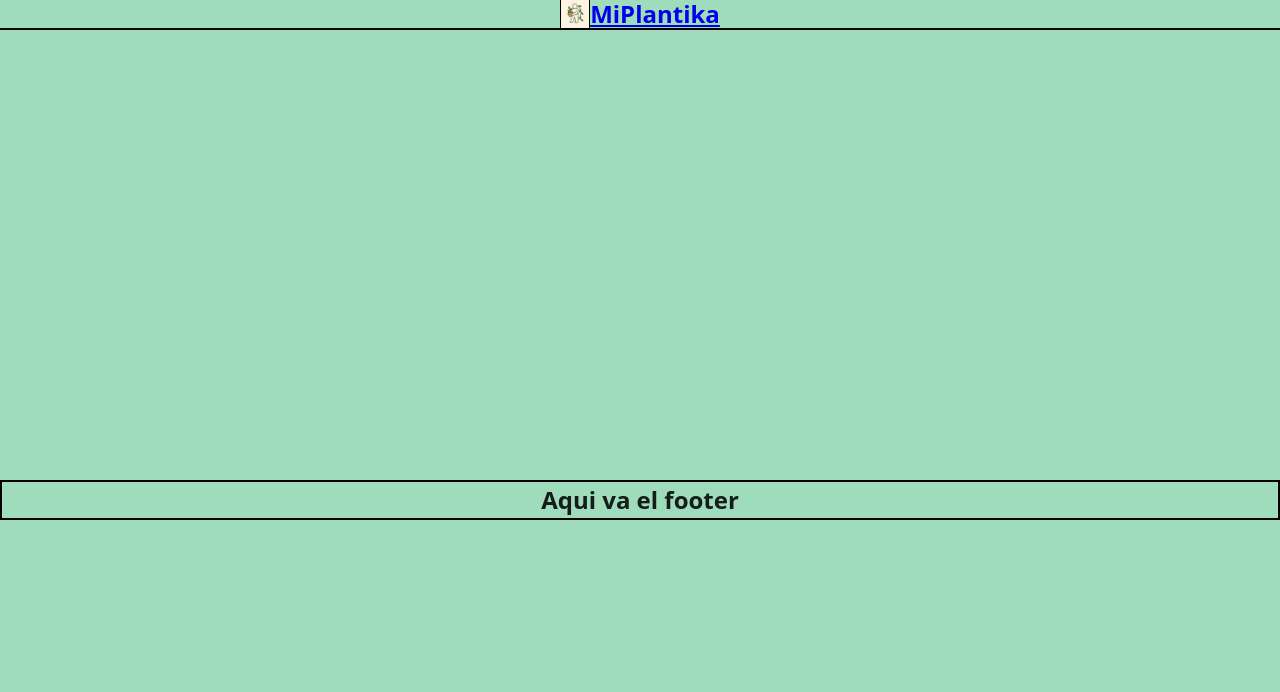
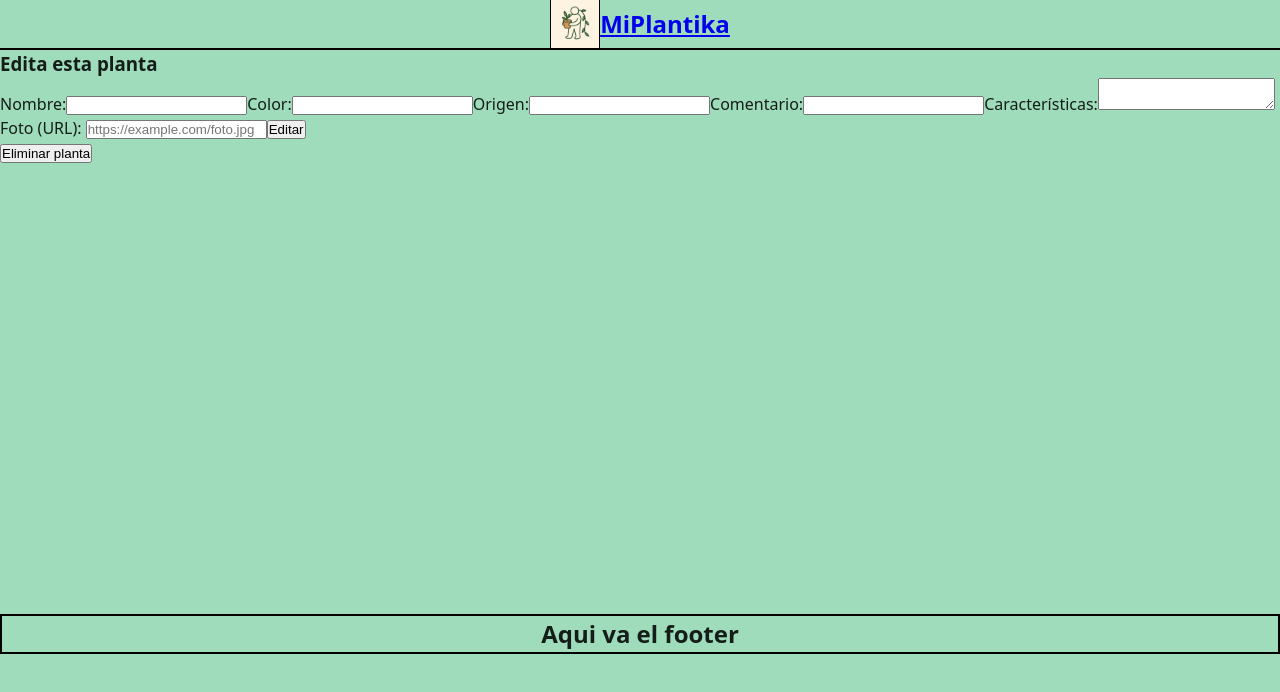
Before and after one commit to Albaperez26/MiPlantika-client, a React (Vite) app: page /plants/1/edit in a window 1280 px wide. Shown: the top 692 px of the page. Built offline with nearby package versions, Linux system fonts and the light colour scheme; no server answers.

Commit message:
CRUD HECHO POR FIN

```diff
--- a/components/NavBar.css
+++ b/components/NavBar.css
@@ -2,12 +2,12 @@
     display: flex;
     justify-content: center;
     align-items: center;
-    max-height: 30px;
+    max-height: 50px;
     border-bottom: 2px solid black;
 }
 
 .img-logo{
-    max-width: 30px;
+    max-width: 50px;
     border: 1px solid black;
 
 }
--- a/pages/CreatePlants.jsx
+++ b/pages/CreatePlants.jsx
@@ -1,40 +1,47 @@
 import { useState } from "react";
-import { useNavigate } from "react-router-dom";
+import { useNavigate, useParams } from "react-router-dom";
 import axios from "axios";
 
 function CreatePlants() {
   const navigate = useNavigate();
+  const { speciesId } = useParams();
 
   const [nombre, setNombre] = useState("");
   const [color, setColor] = useState("");
   const [origen, setOrigen] = useState("");
   const [caracteristicas, setCaracteristicas] = useState("");
+  const [imagen, setImagen] = useState("");
+  const [comentarios, setComentarios] = useState("");
 
-  const handleSubmit = (e) => {
+  const handleSubmit = async (e) => {
     e.preventDefault();
 
     const newPlant = {
       nombre,
-      color,
-      origen,
-      caracteristicas,
+      colorDeMiPlanta: color,
+      localizacion: origen,
+      características: caracteristicas,
+      comentarios: "",
+      imagen,
+      speciesId,
     };
 
-    axios
-      .post(`${import.meta.env.VITE_SERVER_URL}/plants`, newPlant)
-      .then(() => navigate("/plants"))
-      .catch((error) => console.log(error));
+    try {
+      await axios.post(`${import.meta.env.VITE_SERVER_URL}/plants`, newPlant);
+      navigate(`/species/${speciesId}`);
+    } catch (error) {
+      console.error("Error al crear planta:", error);
+    }
   };
 
   return (
     <div className="CreatePlant">
-      <h3>Añadir nueva planta</h3>
+      <h3>Añade una nueva planta</h3>
 
       <form onSubmit={handleSubmit}>
         <label>Nombre:</label>
         <input
           type="text"
-          name="nombre"
           value={nombre}
           onChange={(e) => setNombre(e.target.value)}
           required
@@ -43,7 +50,6 @@ function CreatePlants() {
         <label>Color:</label>
         <input
           type="text"
-          name="color"
           value={color}
           onChange={(e) => setColor(e.target.value)}
           required
@@ -56,13 +62,39 @@ function CreatePlants() {
           onChange={(e) => setOrigen(e.target.value)}
         />
 
+        <label>Comentario:</label>
+        <input
+          type="text"
+          value={comentarios}
+          onChange={(e) => setComentarios(e.target.value)}
+        />
+
         <label>Características:</label>
         <textarea
           value={caracteristicas}
           onChange={(e) => setCaracteristicas(e.target.value)}
         />
 
-        <button type="submit">Guardar</button>
+        <label>Foto (URL): </label>
+        <input
+          type="url"
+          name="imagen"
+          placeholder="https://example.com/foto.jpg"
+          value={imagen}
+          onChange={(e) => setImagen(e.target.value)}
+          required
+        />
+        {imagen && (
+          <div style={{ marginTop: "10px" }}>
+            <img
+              src={imagen}
+              alt="Vista previa"
+              style={{ width: "200px", borderRadius: "8px" }}
+            />
+          </div>
+        )}
+
+        <button type="submit">Guardar planta</button>
       </form>
     </div>
   );
--- a/pages/EditPlants.jsx
+++ b/pages/EditPlants.jsx
@@ -1,4 +1,139 @@
+import { useState, useEffect } from "react";
+import axios from "axios";
+import { useNavigate, useParams } from "react-router-dom";
+
 function EditPlants() {
-  return <div className="edit-plants"></div>;
+  const navigate = useNavigate();
+  const { plantsId } = useParams();
+
+  const [nombre, setNombre] = useState("");
+  const [color, setColor] = useState("");
+  const [origen, setOrigen] = useState("");
+  const [caracteristicas, setCaracteristicas] = useState("");
+  const [imagen, setImagen] = useState("");
+  const [comentarios, setComentarios] = useState("");
+  const [speciesId, setSpeciesId] = useState("");
+  useEffect(() => {
+    axios
+      .get(`${import.meta.env.VITE_SERVER_URL}/plants/${plantsId}`)
+      .then((response) => {
+        const data = response.data;
+        setNombre(data.nombre);
+        setColor(data.colorDeMiPlanta);
+        setOrigen(data.localizacion);
+        setCaracteristicas(data.características);
+        setImagen(data.imagen);
+        setComentarios(data.comentarios);
+        setSpeciesId(data.speciesId);
+      })
+      .catch((error) => {
+        console.log(error);
+      });
+  }, [plantsId]);
+
+  const handleFormSubmit = async (e) => {
+    e.preventDefault();
+
+    const updatedPlant = {
+      nombre,
+      colorDeMiPlanta: color,
+      localizacion: origen,
+      características: caracteristicas,
+      comentarios,
+      imagen,
+      speciesId,
+    };
+
+    try {
+      await axios.put(
+        `${import.meta.env.VITE_SERVER_URL}/plants/${plantsId}`,
+        updatedPlant
+      );
+
+      navigate(`/species/${speciesId}`);
+    } catch (error) {
+      console.log(error);
+    }
+  };
+
+  //Botón de borrar aqui
+
+  const deletePlant = () => {
+    axios
+      .delete(`${import.meta.env.VITE_SERVER_URL}/plants/${plantsId}`)
+      .then(() => {
+        navigate(`/species/${speciesId}`);
+      })
+      .catch((error) => {
+        console.log(error);
+      });
+  };
+  //termina boton de borrar
+  return (
+    <div className="edit-plants">
+      <h3>Edita esta planta</h3>
+
+      <form onSubmit={handleFormSubmit}>
+        <label>Nombre:</label>
+        <input
+          type="text"
+          value={nombre}
+          onChange={(e) => setNombre(e.target.value)}
+          required
+        />
+
+        <label>Color:</label>
+        <input
+          type="text"
+          value={color}
+          onChange={(e) => setColor(e.target.value)}
+          required
+        />
+
+        <label>Origen:</label>
+        <input
+          type="text"
+          value={origen}
+          onChange={(e) => setOrigen(e.target.value)}
+        />
+
+        <label>Comentario:</label>
+        <input
+          type="text"
+          value={comentarios}
+          onChange={(e) => setComentarios(e.target.value)}
+        />
+
+        <label>Características:</label>
+        <textarea
+          value={caracteristicas}
+          onChange={(e) => setCaracteristicas(e.target.value)}
+        />
+
+        <label>Foto (URL): </label>
+        <input
+          type="url"
+          name="imagen"
+          placeholder="https://example.com/foto.jpg"
+          value={imagen}
+          onChange={(e) => setImagen(e.target.value)}
+          required
+        />
+        {/*Añadimos vista previa en la página tanto de editar como de crear, asi queda mejor */}
+        {imagen && (
+          <div style={{ margin: "10px 0" }}>
+            <img
+              src={imagen}
+              alt="Vista previa"
+              style={{ width: "200px", borderRadius: "8px" }}
+            />
+          </div>
+        )}
+        <button type="submit">Editar</button>
+      </form>
+      <button onClick={deletePlant}>Eliminar planta</button>
+    </div>
+  );
 }
-export default EditPlants();
+console.log("editplants cargando"); //funcionar, funciona, pero no se ve en pantalla---------voy a llorar
+export default EditPlants;
--- a/pages/PlantsDetails.jsx
+++ b/pages/PlantsDetails.jsx
@@ -43,6 +43,10 @@ function PlantsDetails() {
       <p className="text-plants">
         Comentarios de otros usuarios: "{plantDetails.comentarios}"
       </p>
+
+      <Link to={`/plants/${params.plantsId}/edit`}>
+        <button>Edita esta planta</button>
+      </Link>
     </div>
   );
 }
--- a/pages/SpeciesDetails.jsx
+++ b/pages/SpeciesDetails.jsx
@@ -2,6 +2,7 @@ import { useEffect, useState } from "react";
 import axios from "axios";
 import { Link, useParams } from "react-router-dom";
 import "./SpeciesDetails.css";
+
 function SpeciesDetails() {
   const params = useParams();
   const [details, setDetails] = useState(null);
@@ -34,9 +35,10 @@ function SpeciesDetails() {
         <p> Número de especies: {details.numeroDeEspecies}</p>
         <p>Géneros: {details.generos}</p>
       </div>
+      {/*Crear una planta nueva :) */}
       <div className="card-plants">
-        <Link to="/plants/create">Añade tu planta</Link>{" "}
-        {/*PREGUNTAR A JORGE COMO HACER PARA AÑADIR LA PLANTA :) */}
+        <Link to={`/species/${details.id}/create-plant`}>Añade tu planta</Link>
+
         {details.plants.map((plant) => (
           <Link to={`/plants/${plant.id}`} key={plant.id}>
             <div className="card-plants">
--- a/src/App.jsx
+++ b/src/App.jsx
@@ -7,6 +7,7 @@ import "./App.css";
 import SpeciesDetails from "../pages/SpeciesDetails";
 import PlantsDetails from "../pages/PlantsDetails";
 import CreatePlants from "../pages/CreatePlants";
+import EditPlants from "../pages/EditPlants";
 
 function App() {
   return (
@@ -18,7 +19,11 @@ function App() {
         <Route path="/species" element={<PlantsFamily />} />
         <Route path="/species/:speciesId" element={<SpeciesDetails />} />
         <Route path="plants/:plantsId" element={<PlantsDetails />} />
-        <Route exact path="/plants/create" element={<CreatePlants />} />
+        <Route
+          path="/species/:speciesId/create-plant"
+          element={<CreatePlants />}
+        />
+        <Route path="/plants/:plantsId/edit" element={<EditPlants />} />
       </Routes>
 
       <Footer />
```
